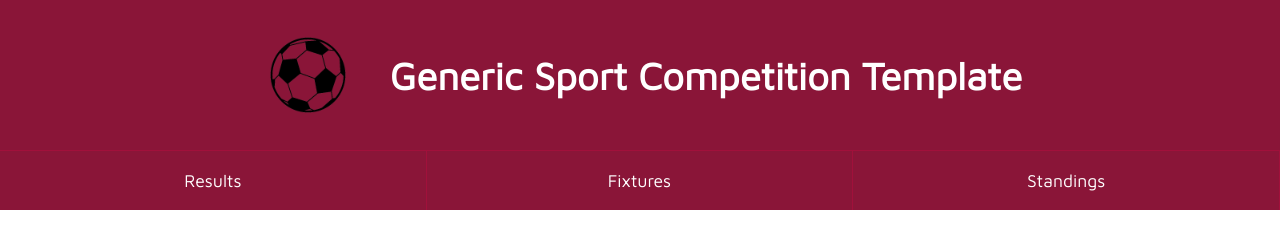
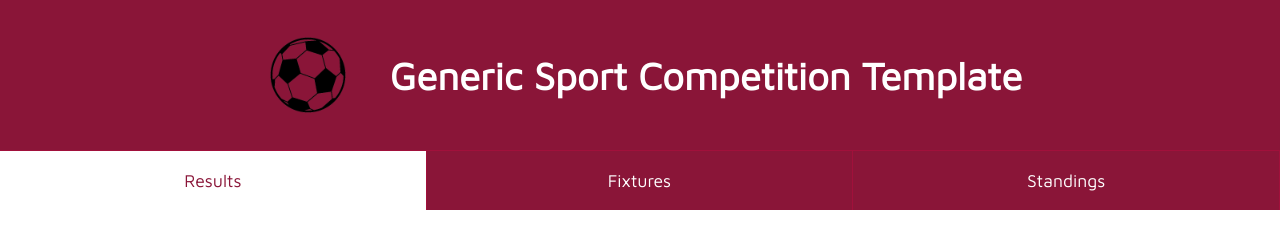
Before and after one commit to lewisjones37/sport-site-template, a plain HTML site: page index.html in a window 1280 px wide. In both pictures the pointer is over the element "Results". Drawn offline with Linux system fonts and the light colour scheme.

Commit message:
add style that inverts color of nav bar buttons when hovered over

```diff
--- a/assets/style.css
+++ b/assets/style.css
@@ -60,3 +60,8 @@
     cursor: pointer;
 
 }
+
+.navbar .link:hover{
+    background-color: rgb(var(--main-color));
+    color: rgb(var(--main-bg-color));
+}
```
